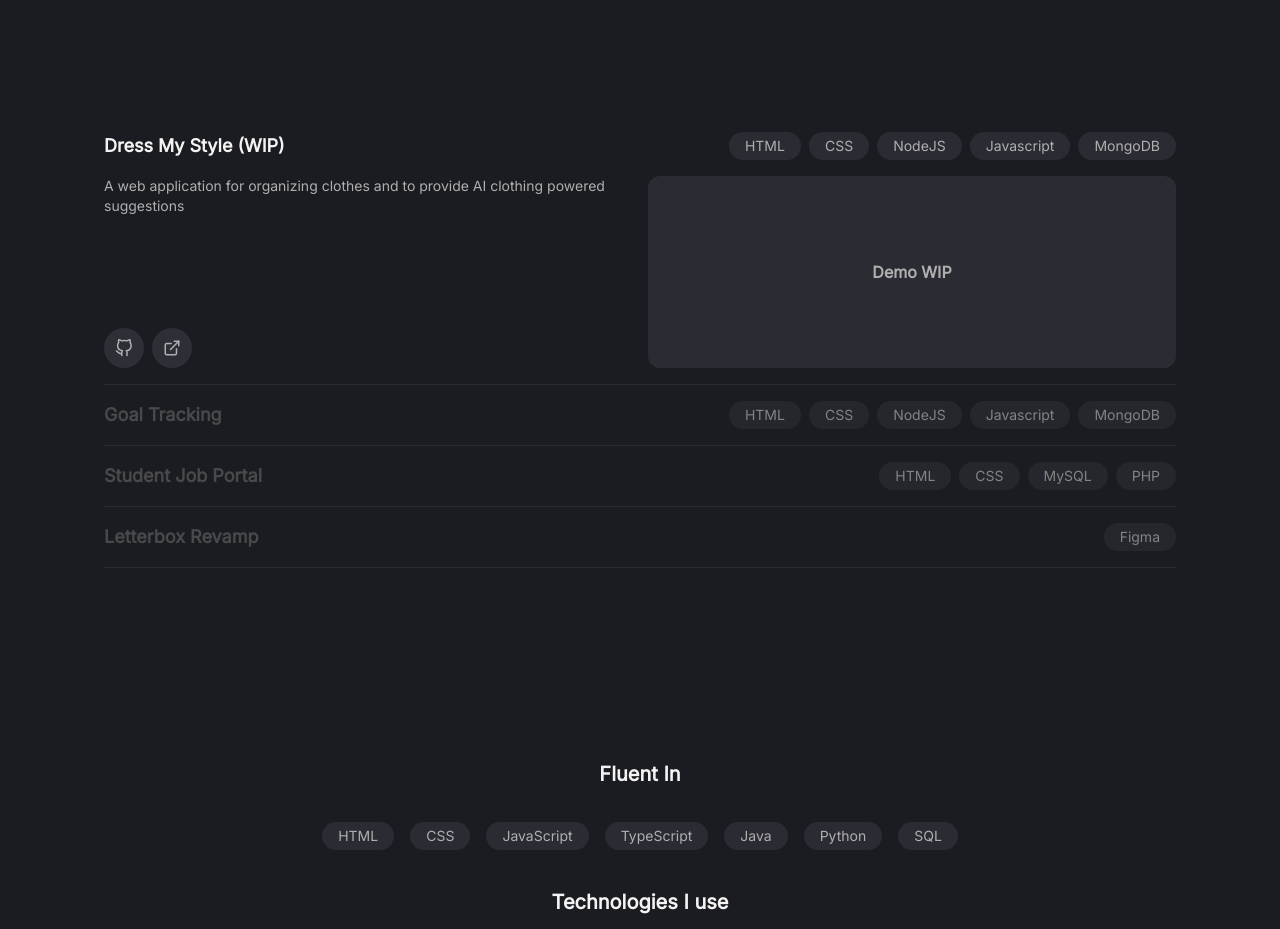
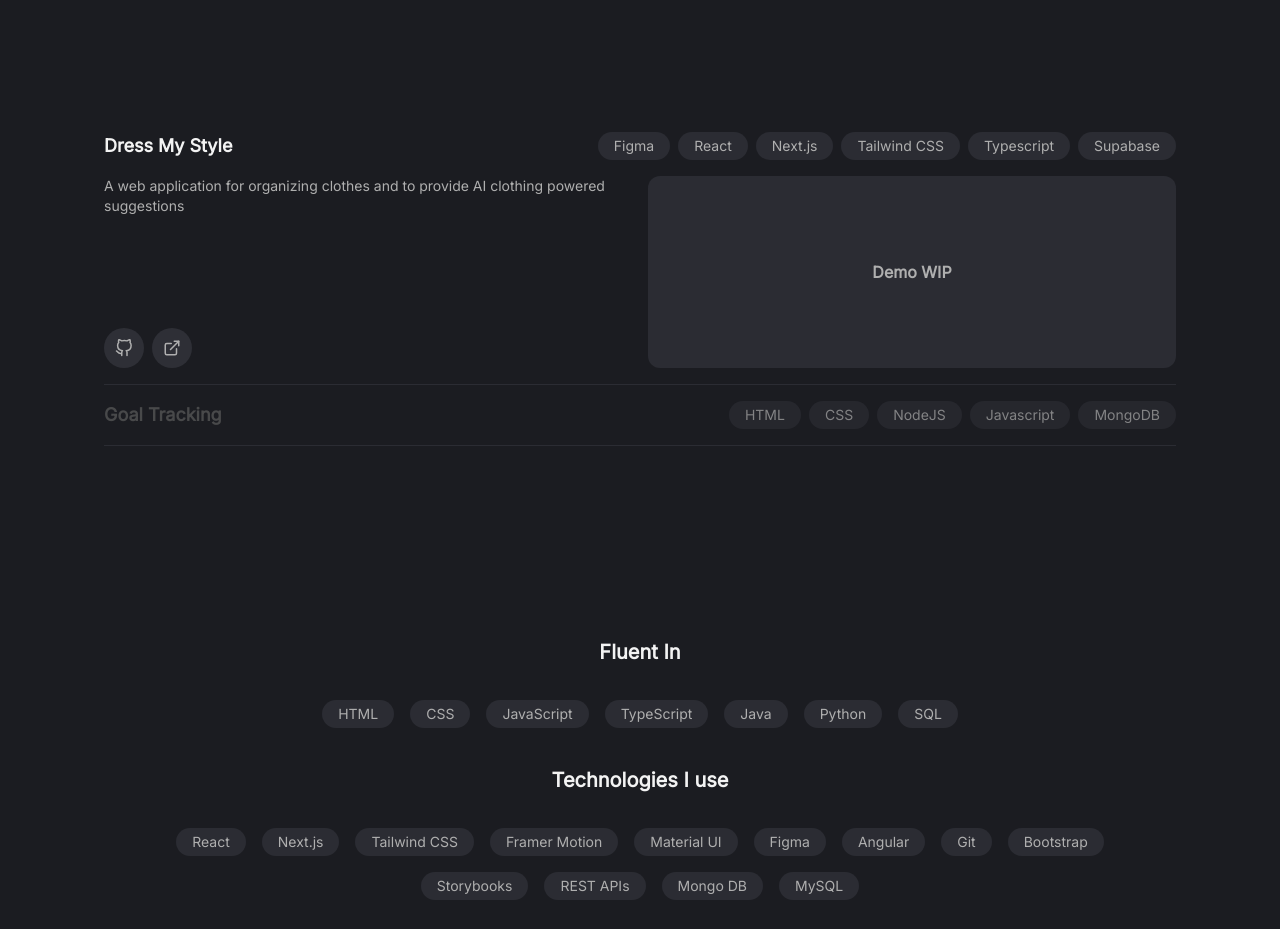
Before and after one commit to conley-tjahjono/my-portfolio, a Next.js app: page / in a window 1280 px wide. Shown: the part 780-1709 px from the top of the page. Built offline with nearby package versions, Linux system fonts and the light colour scheme.

Commit message:
Updating Current Projects

```diff
--- a/src/components/Projects.tsx
+++ b/src/components/Projects.tsx
@@ -5,9 +5,9 @@ import { ExternalLink, GitHub } from 'react-feather';
 
 const projects = [
   {
-    title: 'Dress My Style (WIP)',
+    title: 'Dress My Style',
     description: 'A web application for organizing clothes and to provide AI clothing powered suggestions',
-    tags: ['HTML', 'CSS', 'NodeJS', 'Javascript', 'MongoDB'],
+    tags: ['Figma', 'React', 'Next.js', 'Tailwind CSS', 'Typescript', 'Supabase'],
     url: 'https://github.com/conley-tjahjono/dress-my-style',
     productionUrl: 'https://dress-my-style.vercel.app/'
   },
@@ -18,20 +18,20 @@ const projects = [
     url: 'https://github.com/purdue-epics-isd/TRACK',
     productionUrl: ''
   },
-  {
-    title: 'Student Job Portal',
-    description: 'A web appplication for students to fill out relative coursework and work experience to match respective jobs and internships',
-    tags: ['HTML', 'CSS', 'MySQL', 'PHP'],
-    url: '',
-    productionUrl: ''
-  },
-  {
-    title: 'Letterbox Revamp',
-    description: 'Redesigned the user experience and modernized the UI for a film review platform, focusing on accessibility, responsive design, and improved visual hierarchy.',
-    tags: ['Figma'],
-    url: '',
-    productionUrl: ''
-  },
+  // {
+  //   title: 'Student Job Portal',
+  //   description: 'A web appplication for students to fill out relative coursework and work experience to match respective jobs and internships',
+  //   tags: ['HTML', 'CSS', 'MySQL', 'PHP'],
+  //   url: '',
+  //   productionUrl: ''
+  // },
+  // {
+  //   title: 'Letterbox Revamp',
+  //   description: 'Redesigned the user experience and modernized the UI for a film review platform, focusing on accessibility, responsive design, and improved visual hierarchy.',
+  //   tags: ['Figma'],
+  //   url: '',
+  //   productionUrl: ''
+  // },
 ];
 
 const Projects = () => {
```
